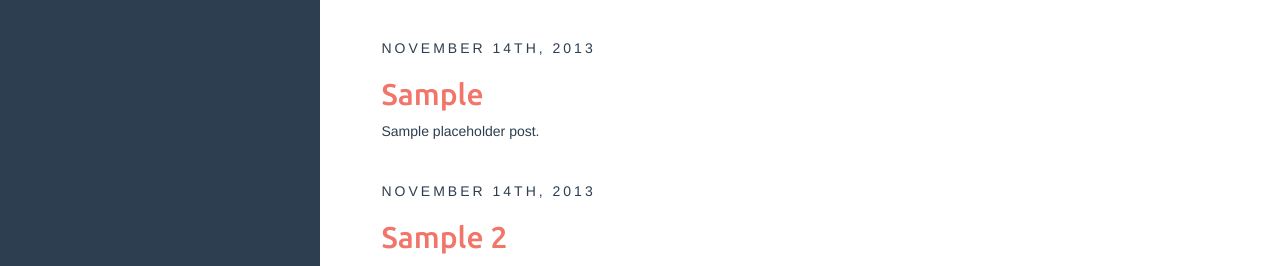
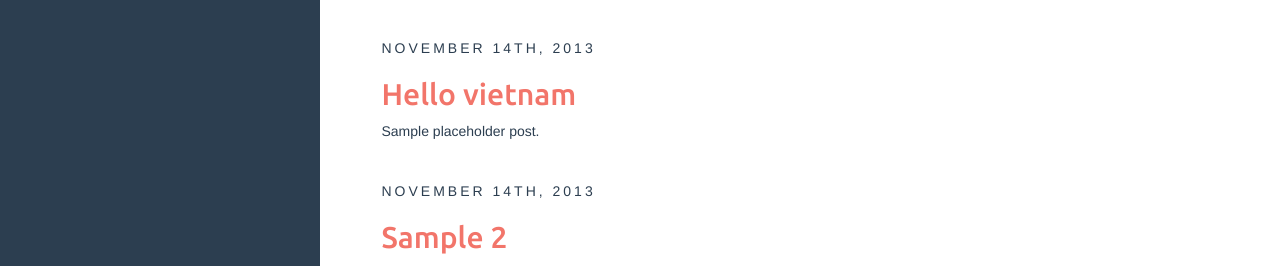
Before and after one commit to baolinhtb/baolinhtb.github.io, a Jekyll site: the page built from index.html, in a window 1280 px wide and 1206 px high. Shown: the part 723-989 px from the top of the window. Built offline with Jekyll 4.4.1, drawn with Linux system fonts in a browser that asks for light colours; the list of posts is cut into pages by our own code.

Commit message:
upload code

```diff
--- a/_posts/2013-11-14-sample.md
+++ b/_posts/2013-11-14-sample.md
@@ -1,6 +1,6 @@
 ---
 layout: post
-title: Sample
+title: Hello vietnam
 categories: [general, demo]
 tags: [demo, dbyll, dbtek]
 description: Sample placeholder post.
```
